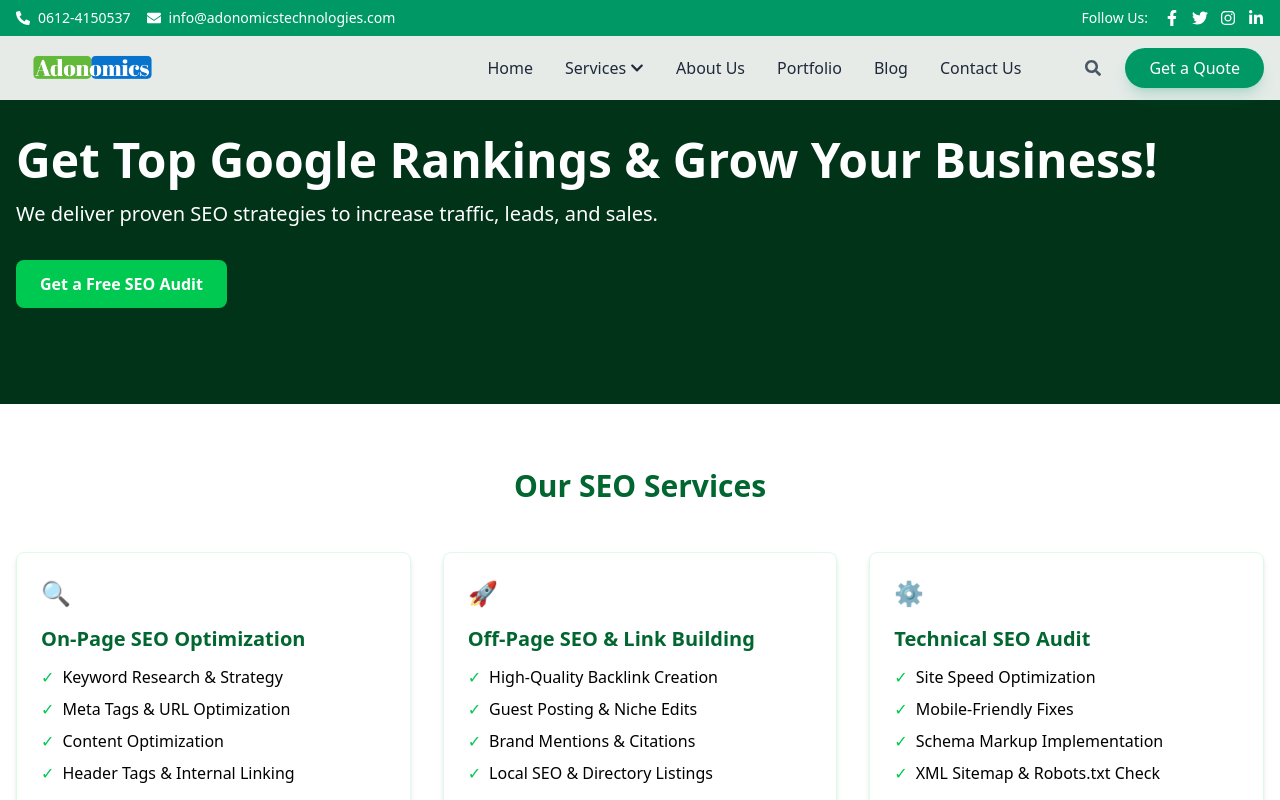
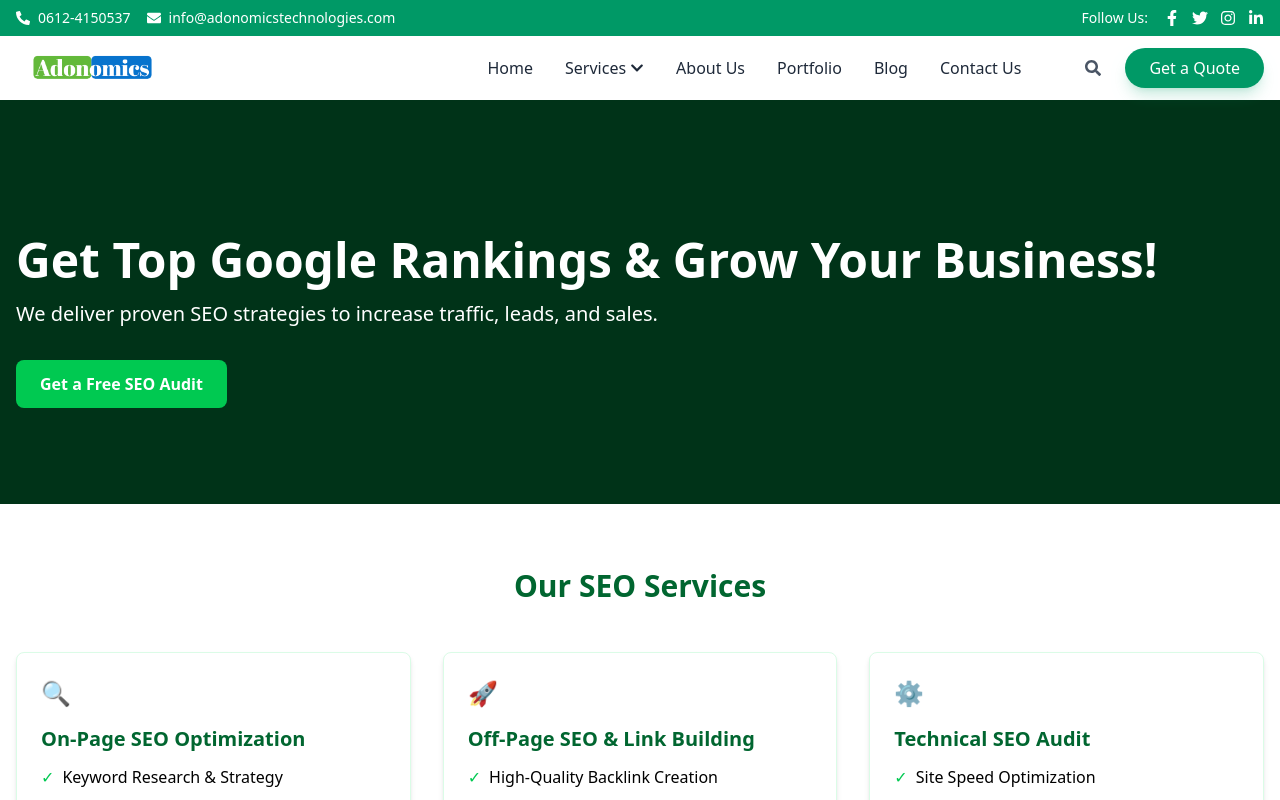
Before and after one commit to ankuraaryan5/Marketing, a React (Vite) app: page /seo in a window 1280 px wide. Shown: the top 800 px of the page. Built offline with nearby package versions, Linux system fonts and the light colour scheme.

Commit message:
navbar change and Hero Comp change

```diff
--- a/src/components/Hero/Hero.jsx
+++ b/src/components/Hero/Hero.jsx
@@ -15,7 +15,7 @@
   }, []);
 
   return (
-    <div className="relative h-screen w-full overflow-hidden">
+    <div className="relative p-10 w-full overflow-hidden ">
       {/* Video Background */}
       <video
         ref={videoRef}
@@ -25,7 +25,7 @@
         playsInline
         className="absolute inset-0 w-full h-full object-cover"
       >
-        <source src="https://video-previews.elements.envatousercontent.com/h264-video-previews/03fae80d-4c86-4df1-82ba-43c678021bc4/36786795.mp4" type="video/mp4" />
+        <source src="video.mp4" type="video/mp4" />
         Your browser does not support the video tag.
       </video>
 
@@ -40,7 +40,7 @@
           transition={{ duration: 0.8 }}
           className="text-white max-w-4xl mx-auto"
         >
-          <h1 className="text-4xl md:text-6xl font-bold mb-2 mt-15 leading-tight">
+          <h1 className="text-4xl md:text-6xl font-bold mb-2  leading-tight">
             Transform Your <span className="text-cyan-400">Digital Presence</span>
           </h1>
 
@@ -48,7 +48,7 @@
             initial={{ opacity: 0, y: 20 }}
             animate={{ opacity: 1, y: 0 }}
             transition={{ duration: 0.8, delay: 0.2 }}
-            className="text-xl md:text-2xl mb-10 mt-40 opacity-90"
+            className="text-xl md:text-2xl mb-10 mt-20 opacity-90"
           >
             Cutting-edge digital marketing solutions tailored to grow your business
           </motion.p>
--- a/src/components/Navbar/Navbar.jsx
+++ b/src/components/Navbar/Navbar.jsx
@@ -1,4 +1,4 @@
-import React, { useState, useEffect } from "react";
+import React, { useState, useEffect, useRef } from "react";
 import {
   FaBars,
   FaTimes,
@@ -14,12 +14,23 @@
 } from "react-icons/fa";
 import { Link, useLocation } from "react-router-dom";
 
-const Navbar = () => {
+const Navbar = ({ onHeightChange }) => {
   const [isMenuOpen, setIsMenuOpen] = useState(false);
   const [isScrolled, setIsScrolled] = useState(false);
   const [activeDropdown, setActiveDropdown] = useState(null);
   const [activeSubDropdown, setActiveSubDropdown] = useState(null);
+  const [navbarHeight, setNavbarHeight] = useState(0);
   const location = useLocation();
+  const headerRef = useRef(null);
+
+  // Calculate and expose navbar height
+  useEffect(() => {
+    if (headerRef.current) {
+      const height = headerRef.current.offsetHeight;
+      setNavbarHeight(height);
+      onHeightChange && onHeightChange(height);
+    }
+  }, [isMenuOpen, onHeightChange]);
 
   // Close dropdowns when route changes
   useEffect(() => {
@@ -112,7 +123,9 @@
   };
 
   return (
+    <>
       <header
+        ref={headerRef}
         className={`fixed w-full z-50 transition-all duration-300 ${
           isScrolled ? "bg-white shadow-md" : "bg-white/90"
         }`}
@@ -166,9 +179,9 @@
             <div className="flex items-center">
               <Link to="/" className="flex items-center">
                 <img
-                src="Logo.png" // apna logo path yahan lagayein
+                  src="Logo.png"
                   alt="Logo"
-                className="h-10 w-auto" // height adjust kar sakte hain yahan
+                  className="h-10 w-auto"
                 />
               </Link>
             </div>
@@ -398,6 +411,10 @@
           )}
         </nav>
       </header>
+
+      {/* This spacer ensures content starts below the navbar */}
+      <div style={{ height: `${navbarHeight}px` }} />
+    </>
   );
 };
 
```
Also changed, not shown: 1 other file (tests, documents, lock files or other folders). Lines whose indentation alone changed are shown as unchanged.
